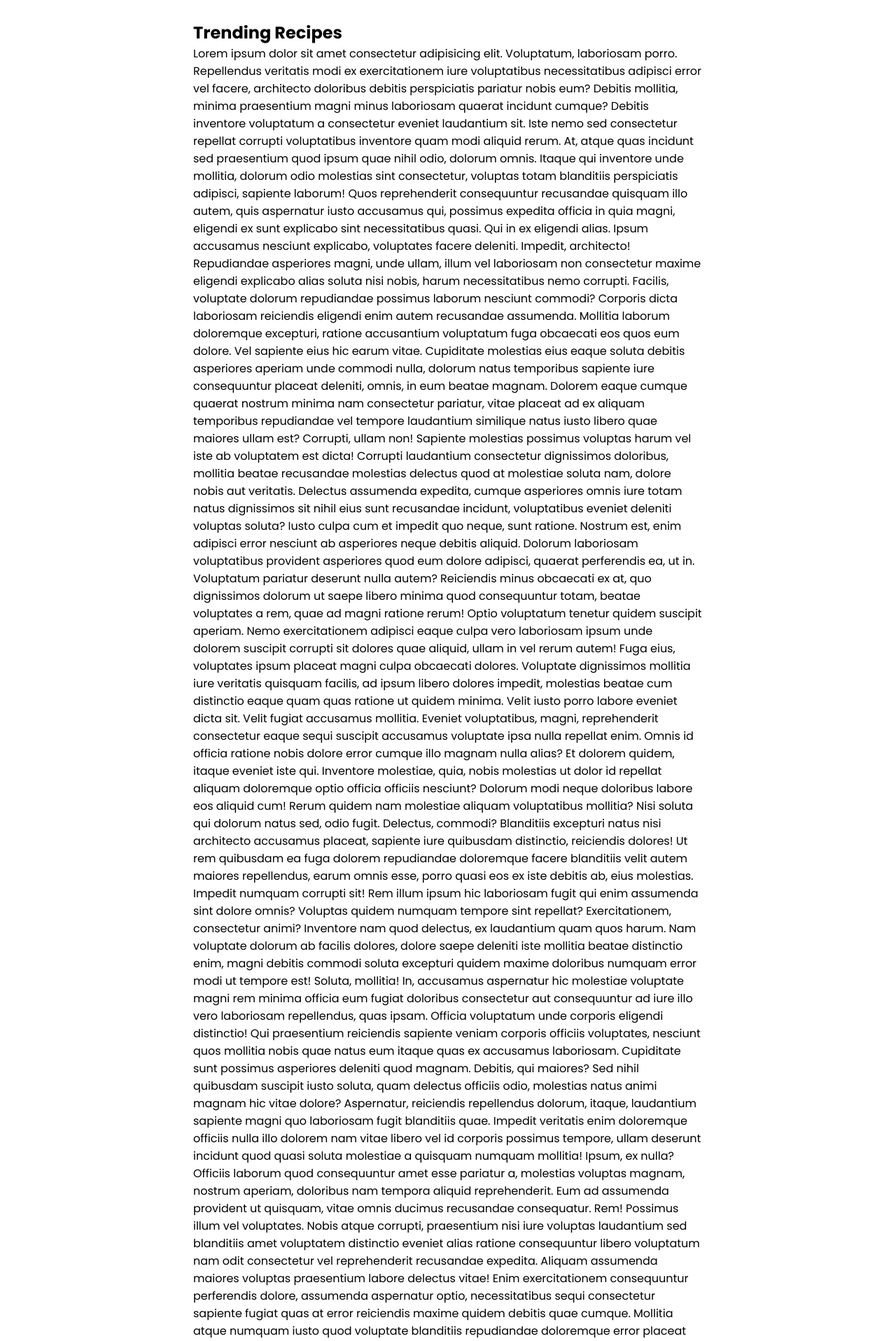
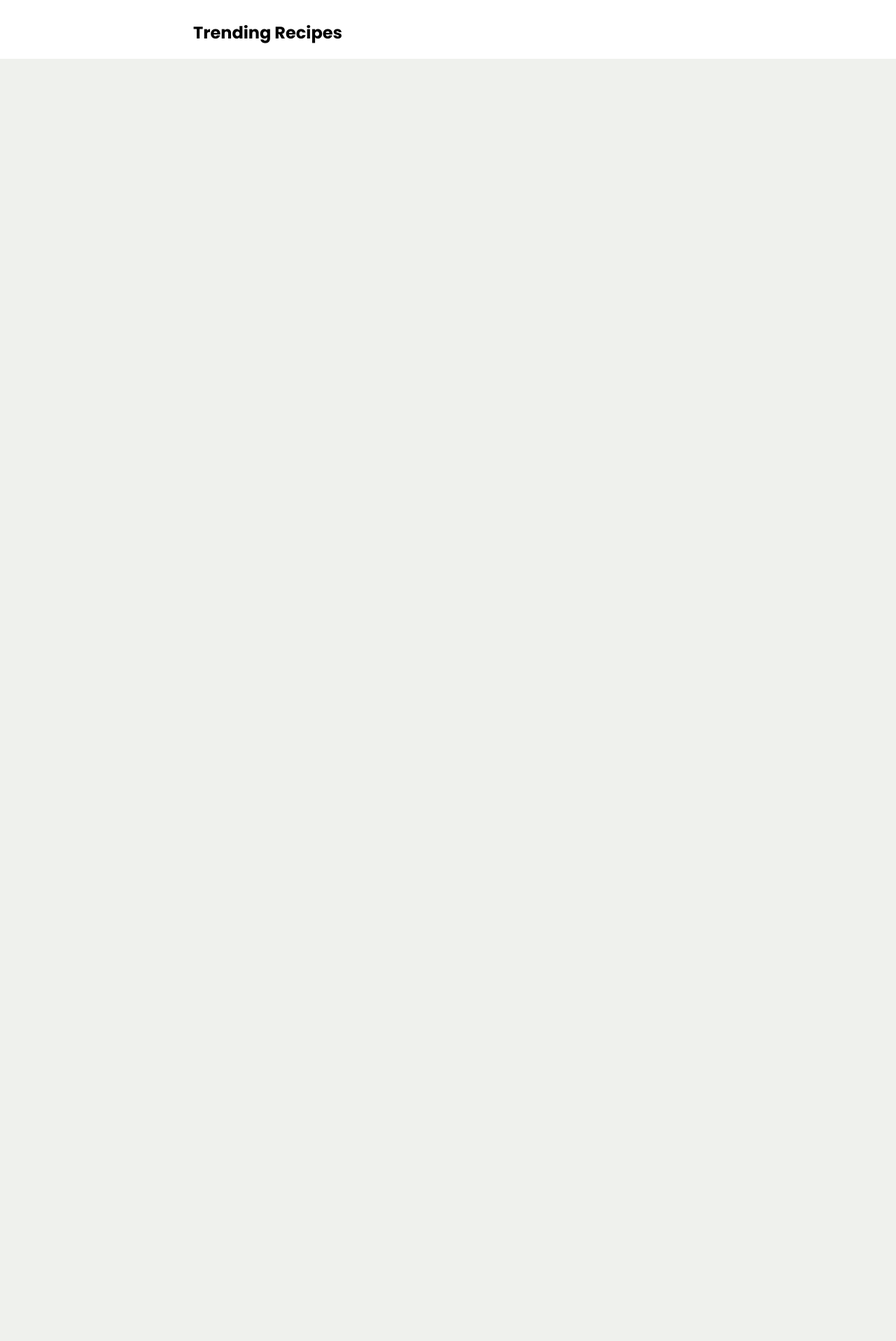
Before and after one commit to Kaushal672/taste-trove, a PHP site: page / in a window 1280 px wide. Shown: the part 1051-2967 px from the top of the page at 70% size. After the commit the page ends 1135 px from the top, so only its background shows below. Run offline with PHP 8.4, Linux system fonts and the light colour scheme.

Commit message:
make minor changes

```diff
--- a/index.html
+++ b/index.html
@@ -121,183 +121,8 @@
                         </div>
                     </div>
                 </div>
-                <div class="explore-recipe">
+                <div class="trending-recipe">
                     <h2>Trending Recipes</h2>
-                    <p>
-                        Lorem ipsum dolor sit amet consectetur adipisicing elit.
-                        Voluptatum, laboriosam porro. Repellendus veritatis modi
-                        ex exercitationem iure voluptatibus necessitatibus
-                        adipisci error vel facere, architecto doloribus debitis
-                        perspiciatis pariatur nobis eum? Debitis mollitia,
-                        minima praesentium magni minus laboriosam quaerat
-                        incidunt cumque? Debitis inventore voluptatum a
-                        consectetur eveniet laudantium sit. Iste nemo sed
-                        consectetur repellat corrupti voluptatibus inventore
-                        quam modi aliquid rerum. At, atque quas incidunt sed
-                        praesentium quod ipsum quae nihil odio, dolorum omnis.
-                        Itaque qui inventore unde mollitia, dolorum odio
-                        molestias sint consectetur, voluptas totam blanditiis
-                        perspiciatis adipisci, sapiente laborum! Quos
-                        reprehenderit consequuntur recusandae quisquam illo
-                        autem, quis aspernatur iusto accusamus qui, possimus
-                        expedita officia in quia magni, eligendi ex sunt
-                        explicabo sint necessitatibus quasi. Qui in ex eligendi
-                        alias. Ipsum accusamus nesciunt explicabo, voluptates
-                        facere deleniti. Impedit, architecto! Repudiandae
-                        asperiores magni, unde ullam, illum vel laboriosam non
-                        consectetur maxime eligendi explicabo alias soluta nisi
-                        nobis, harum necessitatibus nemo corrupti. Facilis,
-                        voluptate dolorum repudiandae possimus laborum nesciunt
-                        commodi? Corporis dicta laboriosam reiciendis eligendi
-                        enim autem recusandae assumenda. Mollitia laborum
-                        doloremque excepturi, ratione accusantium voluptatum
-                        fuga obcaecati eos quos eum dolore. Vel sapiente eius
-                        hic earum vitae. Cupiditate molestias eius eaque soluta
-                        debitis asperiores aperiam unde commodi nulla, dolorum
-                        natus temporibus sapiente iure consequuntur placeat
-                        deleniti, omnis, in eum beatae magnam. Dolorem eaque
-                        cumque quaerat nostrum minima nam consectetur pariatur,
-                        vitae placeat ad ex aliquam temporibus repudiandae vel
-                        tempore laudantium similique natus iusto libero quae
-                        maiores ullam est? Corrupti, ullam non! Sapiente
-                        molestias possimus voluptas harum vel iste ab voluptatem
-                        est dicta! Corrupti laudantium consectetur dignissimos
-                        doloribus, mollitia beatae recusandae molestias delectus
-                        quod at molestiae soluta nam, dolore nobis aut
-                        veritatis. Delectus assumenda expedita, cumque
-                        asperiores omnis iure totam natus dignissimos sit nihil
-                        eius sunt recusandae incidunt, voluptatibus eveniet
-                        deleniti voluptas soluta? Iusto culpa cum et impedit quo
-                        neque, sunt ratione. Nostrum est, enim adipisci error
-                        nesciunt ab asperiores neque debitis aliquid. Dolorum
-                        laboriosam voluptatibus provident asperiores quod eum
-                        dolore adipisci, quaerat perferendis ea, ut in.
-                        Voluptatum pariatur deserunt nulla autem? Reiciendis
-                        minus obcaecati ex at, quo dignissimos dolorum ut saepe
-                        libero minima quod consequuntur totam, beatae voluptates
-                        a rem, quae ad magni ratione rerum! Optio voluptatum
-                        tenetur quidem suscipit aperiam. Nemo exercitationem
-                        adipisci eaque culpa vero laboriosam ipsum unde dolorem
-                        suscipit corrupti sit dolores quae aliquid, ullam in vel
-                        rerum autem! Fuga eius, voluptates ipsum placeat magni
-                        culpa obcaecati dolores. Voluptate dignissimos mollitia
-                        iure veritatis quisquam facilis, ad ipsum libero dolores
-                        impedit, molestias beatae cum distinctio eaque quam quas
-                        ratione ut quidem minima. Velit iusto porro labore
-                        eveniet dicta sit. Velit fugiat accusamus mollitia.
-                        Eveniet voluptatibus, magni, reprehenderit consectetur
-                        eaque sequi suscipit accusamus voluptate ipsa nulla
-                        repellat enim. Omnis id officia ratione nobis dolore
-                        error cumque illo magnam nulla alias? Et dolorem quidem,
-                        itaque eveniet iste qui. Inventore molestiae, quia,
-                        nobis molestias ut dolor id repellat aliquam doloremque
-                        optio officia officiis nesciunt? Dolorum modi neque
-                        doloribus labore eos aliquid cum! Rerum quidem nam
-                        molestiae aliquam voluptatibus mollitia? Nisi soluta qui
-                        dolorum natus sed, odio fugit. Delectus, commodi?
-                        Blanditiis excepturi natus nisi architecto accusamus
-                        placeat, sapiente iure quibusdam distinctio, reiciendis
-                        dolores! Ut rem quibusdam ea fuga dolorem repudiandae
-                        doloremque facere blanditiis velit autem maiores
-                        repellendus, earum omnis esse, porro quasi eos ex iste
-                        debitis ab, eius molestias. Impedit numquam corrupti
-                        sit! Rem illum ipsum hic laboriosam fugit qui enim
-                        assumenda sint dolore omnis? Voluptas quidem numquam
-                        tempore sint repellat? Exercitationem, consectetur
-                        animi? Inventore nam quod delectus, ex laudantium quam
-                        quos harum. Nam voluptate dolorum ab facilis dolores,
-                        dolore saepe deleniti iste mollitia beatae distinctio
-                        enim, magni debitis commodi soluta excepturi quidem
-                        maxime doloribus numquam error modi ut tempore est!
-                        Soluta, mollitia! In, accusamus aspernatur hic molestiae
-                        voluptate magni rem minima officia eum fugiat doloribus
-                        consectetur aut consequuntur ad iure illo vero
-                        laboriosam repellendus, quas ipsam. Officia voluptatum
-                        unde corporis eligendi distinctio! Qui praesentium
-                        reiciendis sapiente veniam corporis officiis voluptates,
-                        nesciunt quos mollitia nobis quae natus eum itaque quas
-                        ex accusamus laboriosam. Cupiditate sunt possimus
-                        asperiores deleniti quod magnam. Debitis, qui maiores?
-                        Sed nihil quibusdam suscipit iusto soluta, quam delectus
-                        officiis odio, molestias natus animi magnam hic vitae
-                        dolore? Aspernatur, reiciendis repellendus dolorum,
-                        itaque, laudantium sapiente magni quo laboriosam fugit
-                        blanditiis quae. Impedit veritatis enim doloremque
-                        officiis nulla illo dolorem nam vitae libero vel id
-                        corporis possimus tempore, ullam deserunt incidunt quod
-                        quasi soluta molestiae a quisquam numquam mollitia!
-                        Ipsum, ex nulla? Officiis laborum quod consequuntur amet
-                        esse pariatur a, molestias voluptas magnam, nostrum
-                        aperiam, doloribus nam tempora aliquid reprehenderit.
-                        Eum ad assumenda provident ut quisquam, vitae omnis
-                        ducimus recusandae consequatur. Rem! Possimus illum vel
-                        voluptates. Nobis atque corrupti, praesentium nisi iure
-                        voluptas laudantium sed blanditiis amet voluptatem
-                        distinctio eveniet alias ratione consequuntur libero
-                        voluptatum nam odit consectetur vel reprehenderit
-                        recusandae expedita. Aliquam assumenda maiores voluptas
-                        praesentium labore delectus vitae! Enim exercitationem
-                        consequuntur perferendis dolore, assumenda aspernatur
-                        optio, necessitatibus sequi consectetur sapiente fugiat
-                        quas at error reiciendis maxime quidem debitis quae
-                        cumque. Mollitia atque numquam iusto quod voluptate
-                        blanditiis repudiandae doloremque error placeat repellat
-                        necessitatibus, expedita voluptatem? At quisquam neque
-                        architecto veritatis voluptas. Fugit nostrum consequatur
-                        consectetur saepe quisquam debitis placeat quibusdam.
-                        Nesciunt iusto eos quo dolorem sunt ab possimus
-                        voluptatibus corrupti eaque quisquam minima quae
-                        exercitationem, asperiores maiores totam eveniet neque,
-                        atque expedita cupiditate, cum reprehenderit molestiae
-                        tempore esse quos? Quidem! Earum consequatur, corporis
-                        maiores, minus quo similique inventore deleniti
-                        perferendis sapiente voluptatibus totam illo ut eius
-                        dicta architecto facilis aut ex, ducimus placeat non
-                        magni. Nemo, perspiciatis iure. Impedit, cum?
-                        Accusantium voluptas fugiat minus, atque earum
-                        perspiciatis labore reiciendis, corporis aspernatur
-                        doloremque asperiores. Sunt cupiditate consectetur quis
-                        iure ipsa odit delectus quisquam sit beatae dignissimos.
-                        Quam at aliquid ad praesentium. Quaerat, aut! Nostrum
-                        tempora possimus modi laborum consequatur quas? Soluta
-                        aliquam dicta possimus beatae facilis voluptatum
-                        officiis animi minus rerum, quo eveniet adipisci veniam
-                        reprehenderit, non dolores assumenda commodi? Et! Autem
-                        molestiae dolorum dolor maiores perferendis est
-                        asperiores adipisci sint beatae, labore blanditiis sed
-                        explicabo quis praesentium porro voluptate, quia error!
-                        Optio provident dignissimos esse iste! Modi, cum a?
-                        Veniam. Vitae animi eum ipsum ea commodi earum minima
-                        molestias consectetur quidem? Ut eveniet minus delectus
-                        harum dolore quo itaque fugiat a neque. Dicta in culpa
-                        ipsam doloremque sed accusantium recusandae! Ipsam,
-                        aperiam, temporibus suscipit cupiditate officia
-                        distinctio in animi reprehenderit repellendus assumenda
-                        asperiores voluptatum quas dicta, eligendi qui tempora
-                        unde natus doloremque quis nemo iste quam officiis at
-                        est. Corporis. Illum cum molestias itaque esse quod
-                        dicta atque cupiditate voluptatum nemo laudantium, quasi
-                        debitis fuga quos deleniti, voluptates fugit mollitia
-                        possimus doloremque, ratione dolor dolore? Modi quod
-                        velit ipsam debitis! Dolorum eveniet cupiditate maxime
-                        numquam corrupti. Maxime architecto et harum tenetur,
-                        molestias ut dignissimos, fuga inventore consectetur
-                        excepturi reprehenderit corporis deserunt animi. Natus
-                        ex temporibus placeat qui asperiores accusantium
-                        incidunt. Impedit omnis accusamus voluptas odio id esse,
-                        ullam debitis iste provident labore. Autem ratione non
-                        dolorem fuga, odit et dolor voluptate minus nobis
-                        blanditiis, beatae totam natus eum vel reprehenderit?
-                        Qui eveniet officia eius quae illo deleniti dignissimos
-                        amet! Repellendus impedit at sed laboriosam sunt ad
-                        maiores eligendi quae, tenetur eveniet eaque dolor
-                        explicabo fuga! Dolores corporis reiciendis consequuntur
-                        aut? Exercitationem blanditiis ut dolor, fugiat qui
-                        voluptates mollitia ipsa ex maxime repudiandae
-                        necessitatibus temporibus totam. Porro repellendus,
-                        autem dicta consequatur alias ipsam quia dolorum officia
-                        ut nesciunt quod illo quasi.
-                    </p>
                 </div>
             </section>
         </div>
--- a/styles/style.css
+++ b/styles/style.css
@@ -274,14 +274,14 @@ label {
     position: absolute;
     padding: 15px;
     color: white;
-    bottom: -230px;
+    transform: translateY(75%);
     background: linear-gradient(
         180deg,
         hsla(0, 0%, 0%, 0) 0%,
         hsla(0, 0%, 0%, 0.3) 10%,
         hsl(0, 0%, 0%) 100%
     );
-    transition: all 0.3s 0.7s ease-out;
+    transition: transform 0.3s 0.7s ease-out;
 }
 
 .card-content > span {
@@ -319,7 +319,7 @@ label {
 }
 
 .card:hover > .card-content {
-    bottom: 0px;
+    transform: translateY(0%);
     transition: all 0.3s ease-in;
 }
 
@@ -342,6 +342,6 @@ label {
     width: 140px;
 }
 
-.explore-recipe {
+.trending-recipe {
     margin-top: 180px;
 }
```
Also changed, not shown: login page/login.css (+27 -6 lines).
